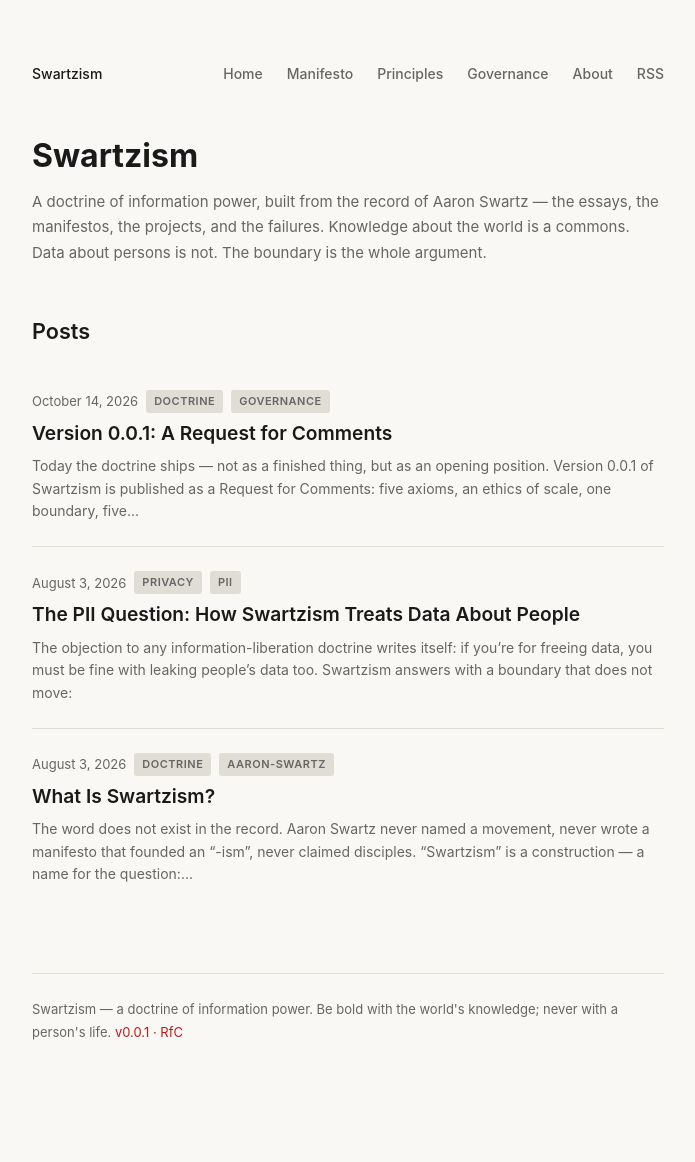
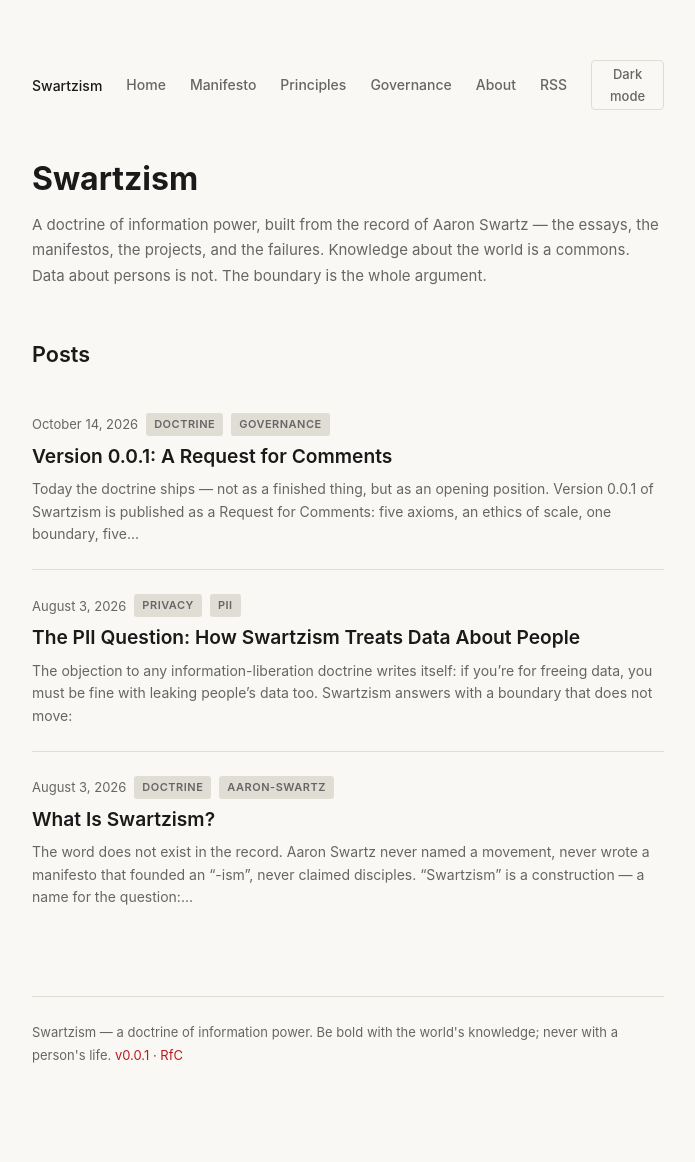
Before and after one commit to LogicIncZo/swartzism, a Jekyll site: the page built from index.html, in a window 1280 px wide. Shown: the whole page, without its empty margins (292-987 px from the left). Built offline with Jekyll 4.4.1, drawn with Linux system fonts in a browser that asks for light colours; the list of posts is cut into pages by our own code; before the commit the page ends 1139 px from its top, so only the background shows below that.

Commit message:
Add manual light/dark toggle: pre-paint script, [data-theme] CSS, persisted override

```diff
--- a/_layouts/default.html
+++ b/_layouts/default.html
@@ -2,7 +2,17 @@
 <html lang="en">
 <head>
   <meta charset="utf-8">
-  <meta name="viewport" content="width=device-width, initial-scale=1">
+  <meta name="viewport" content="width=device-width, initial-scale=1">    <meta name="viewport" content="width=device-width, initial-scale=1">
+    <script>
+      (function () {
+        var t = null;
+        try { t = localStorage.getItem('theme'); } catch (e) {}
+        if (t !== 'light' && t !== 'dark') {
+          t = window.matchMedia('(prefers-color-scheme: dark)').matches ? 'dark' : 'light';
+        }
+        document.documentElement.setAttribute('data-theme', t);
+      })();
+    </script>
   <title>{% if page.title %}{{ page.title }} — {% endif %}{{ site.title }}</title>
   <meta name="description" content="{% if page.description %}{{ page.description }}{% else %}{{ site.description }}{% endif %}">
   {% feed_meta %}
@@ -19,8 +29,17 @@
       --font: -apple-system, BlinkMacSystemFont, "Segoe UI", system-ui, sans-serif;
       --font-mono: "SF Mono", "Cascadia Code", Consolas, monospace;
     }
+    [data-theme="dark"] {
+      --bg: #111110;
+      --fg: #e8e6e1;
+      --fg-muted: #888;
+      --border: #2a2a28;
+      --accent: #f87171;
+      --accent-hover: #ef4444;
+      --bg-card: #1a1a18;
+    }
     @media (prefers-color-scheme: dark) {
-      :root {
+      :root:not([data-theme="light"]) {
         --bg: #111110;
         --fg: #e8e6e1;
         --fg-muted: #888;
@@ -30,6 +49,18 @@
         --bg-card: #1a1a18;
       }
     }
+    #theme-toggle {
+      background: none;
+      border: 1px solid var(--border);
+      color: var(--fg-muted);
+      font: inherit;
+      font-size: 13px;
+      font-weight: 500;
+      padding: 2px 10px;
+      border-radius: 4px;
+      cursor: pointer;
+    }
+    #theme-toggle:hover { color: var(--accent); border-color: var(--accent); }
     * { box-sizing: border-box; margin: 0; padding: 0; }
     body {
       font-family: var(--font);
@@ -175,7 +206,23 @@
       <a href="{{ '/governance/' | relative_url }}">Governance</a>
       <a href="{{ '/about/' | relative_url }}">About</a>
       <a href="{{ '/feed.xml' | relative_url }}">RSS</a>
+      <button id="theme-toggle" type="button" aria-label="Toggle color theme"></button>
     </nav>
+    <script>
+      (function () {
+        var btn = document.getElementById('theme-toggle');
+        function label() {
+          btn.textContent = document.documentElement.getAttribute('data-theme') === 'dark' ? 'Light mode' : 'Dark mode';
+        }
+        btn.addEventListener('click', function () {
+          var next = document.documentElement.getAttribute('data-theme') === 'dark' ? 'light' : 'dark';
+          document.documentElement.setAttribute('data-theme', next);
+          try { localStorage.setItem('theme', next); } catch (e) {}
+          label();
+        });
+        label();
+      })();
+    </script>
     {{ content }}
     <footer>
       <p>{{ site.title }} &mdash; a doctrine of information power. Be bold with the world's knowledge; never with a person's life. <a href="{{ '/governance/' | relative_url }}">v0.0.1 · RfC</a></p>
```
